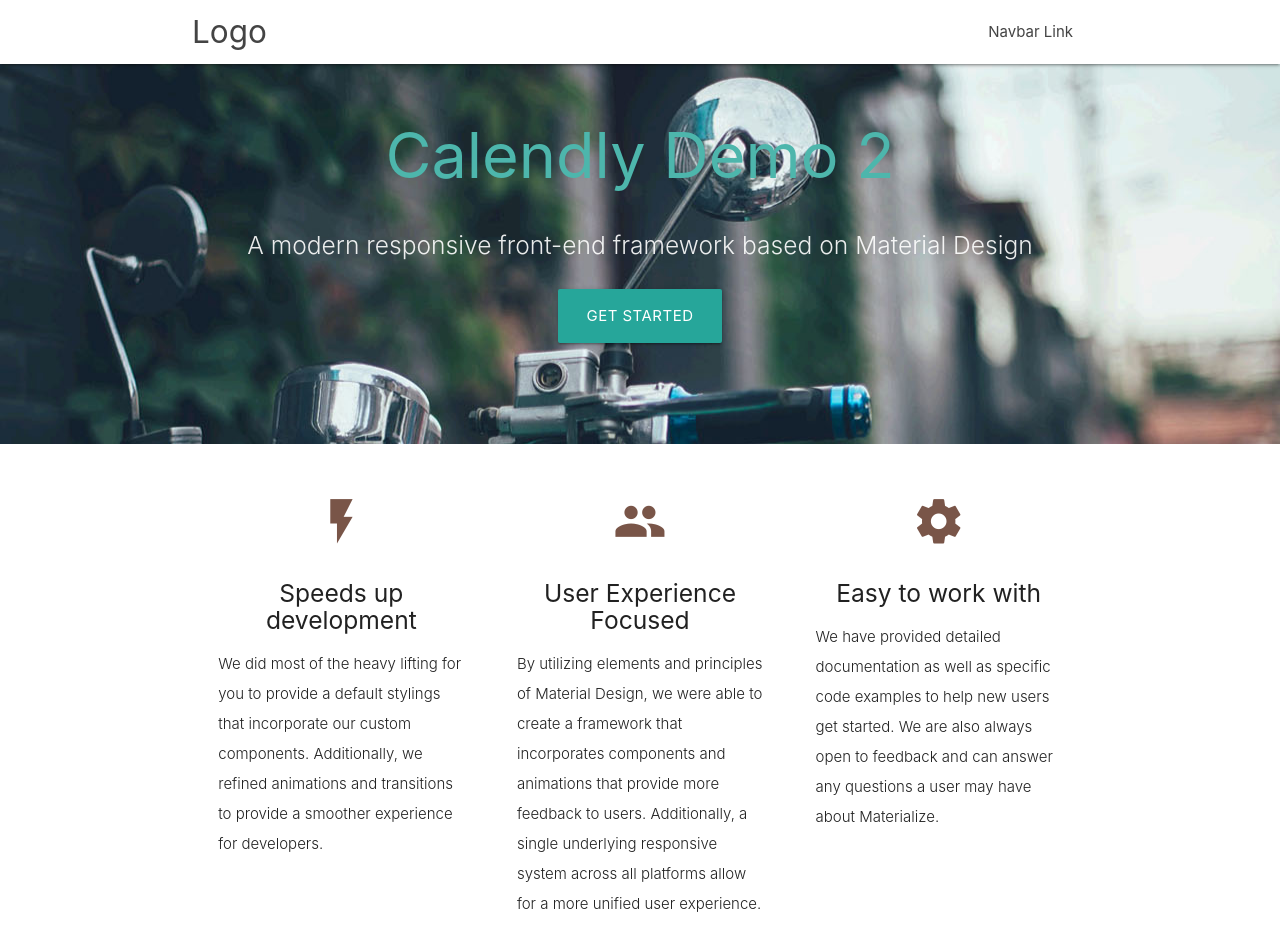
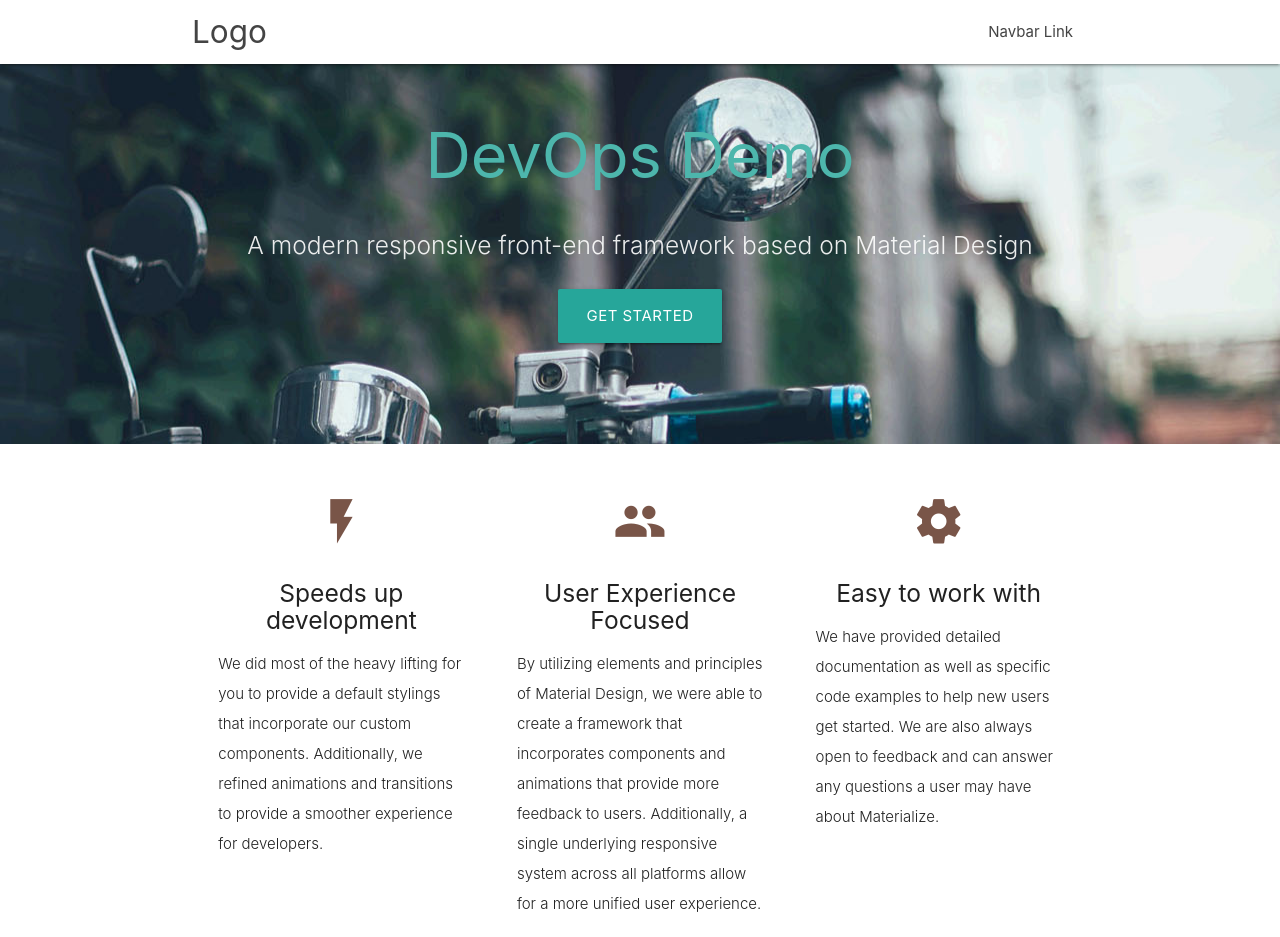
Before and after one commit to mikesparr/gcp-cicd-demo-app, a plain HTML site: page src/index.html in a window 1280 px wide. Shown: the top 937 px of the page. Drawn offline with nearby package versions, Linux system fonts and the light colour scheme.

Commit message:
Resetting homepage for recorded demo

```diff
--- a/src/index.html
+++ b/src/index.html
@@ -40,7 +40,7 @@
         <div class="section no-pad-bot">
             <div class="container">
             <br><br>
-            <h1 class="header center teal-text text-lighten-2">Calendly Demo 2</h1>
+            <h1 class="header center teal-text text-lighten-2">DevOps Demo</h1>
             <div class="row center">
                 <h5 class="header col s12 light">A modern responsive front-end framework based on Material Design</h5>
             </div>
```
